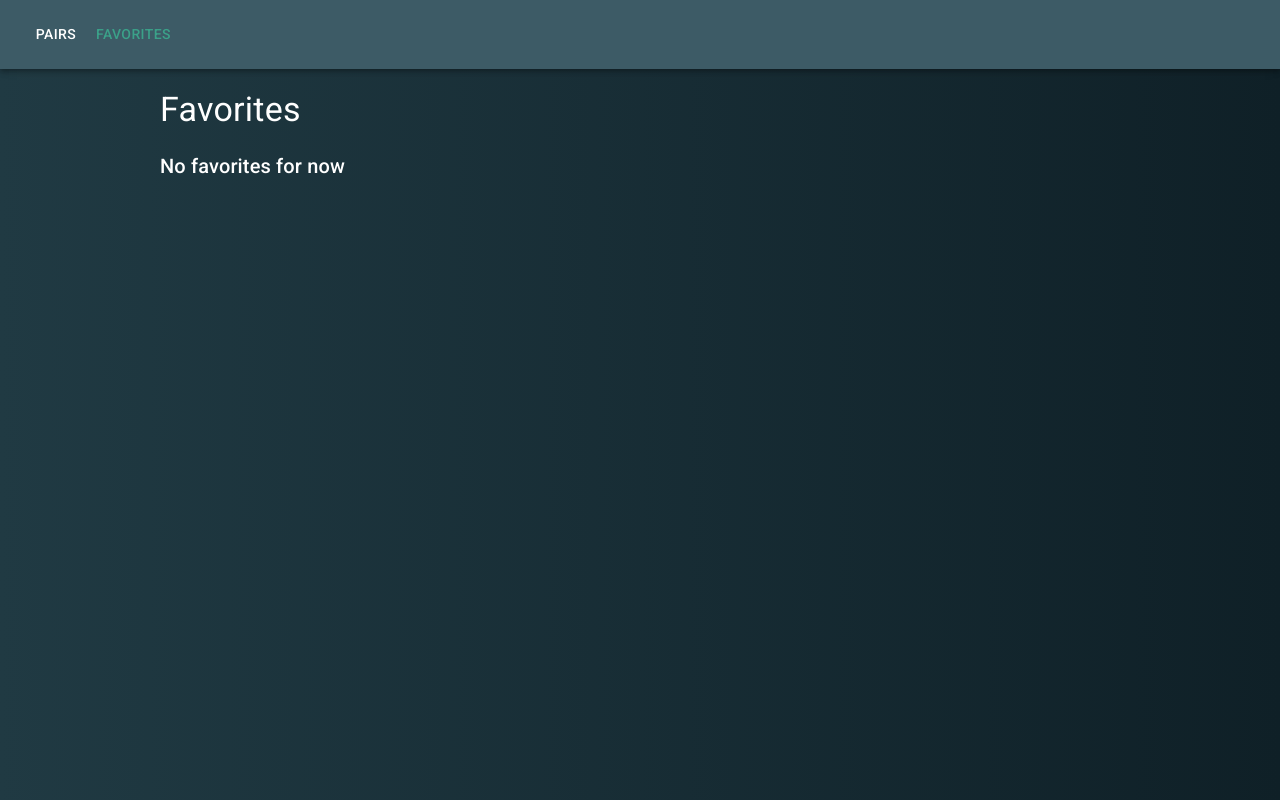
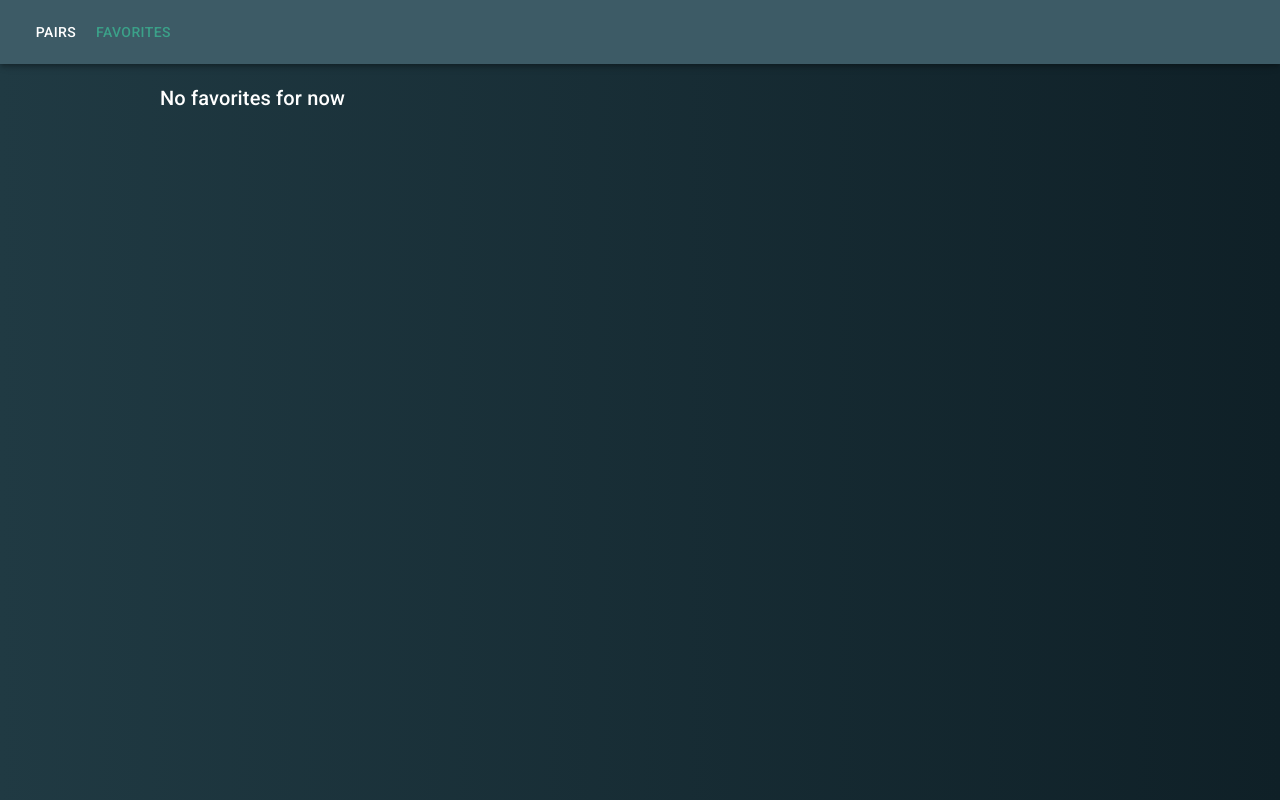
Before and after one commit to MikhailKey/USDT-pairs, a React (Create React App) app: page /#/favorites in a window 1280 px wide. Built offline with nearby package versions, Linux system fonts and the light colour scheme.

Commit message:
refactor

```diff
--- a/src/components/Header/index.tsx
+++ b/src/components/Header/index.tsx
@@ -32,10 +32,10 @@ const Header = () => {
   const { loading = false, status = '' } = useAppSelector(boughtCurrencySelect);
   return (
     <>
-      <AppBar position="static">
+      <AppBar position="fixed">
         <Container maxWidth="xl">
           <Toolbar disableGutters>
-            <Box sx={{ flexGrow: 1, display: { xs: 'none', md: 'flex' } }}>
+            <Box sx={{ flexGrow: 1, display: 'flex' }}>
               {pages.map(page => (
                 <NavLink
                   to={page.path}
@@ -45,9 +45,7 @@ const Header = () => {
                       'header-link__active': isActive,
                     })
                   }>
-                  <Button sx={{ my: 2, color: 'white', display: 'block' }}>
-                    {page.value}
-                  </Button>
+                  <Button sx={{ color: 'white' }}>{page.value}</Button>
                 </NavLink>
               ))}
             </Box>
--- a/src/components/PairModal/index.tsx
+++ b/src/components/PairModal/index.tsx
@@ -111,6 +111,7 @@ const PairModal: React.FC<Props> = ({ open, onClose, pair }) => {
   const totalCost = useMemo(() => {
     return (Number(value) * (Number(data?.leftPrice) || 0)).toFixed(1);
   }, [value]);
+
   return (
     <Modal open={open} onClose={onClose}>
       <Box sx={style}>
--- a/src/components/PairsList/index.tsx
+++ b/src/components/PairsList/index.tsx
@@ -121,6 +121,7 @@ const PairsList: React.FC<Props> = ({ pairs }) => {
   const handleChangeTargetPair = (pair: Pair) => {
     setTargetPair(pair);
   };
+
   return (
     <>
       {targetPair && (
--- a/src/components/PairsList/pairs-list.css
+++ b/src/components/PairsList/pairs-list.css
@@ -1,8 +1,8 @@
 .pairs-clickcell {
-    cursor: pointer;
+  cursor: pointer;
 }
 
 .pairs-arrowcell {
-    max-width: 100px;
-    width: 100px;
+  max-width: 100px;
+  width: 100px;
 }
--- a/src/components/Stats/index.tsx
+++ b/src/components/Stats/index.tsx
@@ -13,8 +13,12 @@ const Stats: React.FC<Props> = ({ stat }) => {
   const color = stat < 0 ? red : green;
   return (
     <div className="stats-wrap">
-      {stat < 0 ? <ArrowDropDownIcon /> : <ArrowDropUpIcon />}
-      <Typography variant="body1">{stat}%</Typography>
+      {stat < 0 ? (
+        <ArrowDropDownIcon style={{ color: red[500] }} />
+      ) : (
+        <ArrowDropUpIcon style={{ color: green[500] }} />
+      )}
+      <Typography style={{ color: color[500]}} variant="body1">{stat}%</Typography>
     </div>
   );
 };
--- a/src/components/TableSkeleton/index.tsx
+++ b/src/components/TableSkeleton/index.tsx
@@ -14,7 +14,7 @@ const TableSkeleton: React.FC = () => {
       <Table>
         <TableHead>
           <TableRow>
-            <TableCell className="pairs-arrowcell"/>
+            <TableCell className="pairs-arrowcell" />
             <TableCell component="th" scope="row" align="left">
               Pair name
             </TableCell>
--- a/src/components/TableSkeleton/table-skeleton.css
+++ b/src/components/TableSkeleton/table-skeleton.css
@@ -1,4 +1,4 @@
 .pairs-arrowcell {
-    max-width: 100px;
-    width: 100px;
+  max-width: 100px;
+  width: 100px;
 }
--- a/src/pages/Favorites/index.tsx
+++ b/src/pages/Favorites/index.tsx
@@ -20,7 +20,6 @@ const Favorites: React.FC = () => {
     }
   }, [storeFavorites]);
 
-
   return (
     <>
       <div className="favorites-title">
--- a/src/store/storeSlice.ts
+++ b/src/store/storeSlice.ts
@@ -36,10 +36,9 @@ const storeSlice = createSlice({
       if (alreadyInFavorites) {
         delete state.favourites[uniqueId];
         state.favourites = {
-          ...state.favourites
-        }
+          ...state.favourites,
+        };
         return;
-
       }
 
       state.favourites = {
```
Also changed, not shown: src/pages/Pairs/pairs.css (line endings or trailing spaces).
